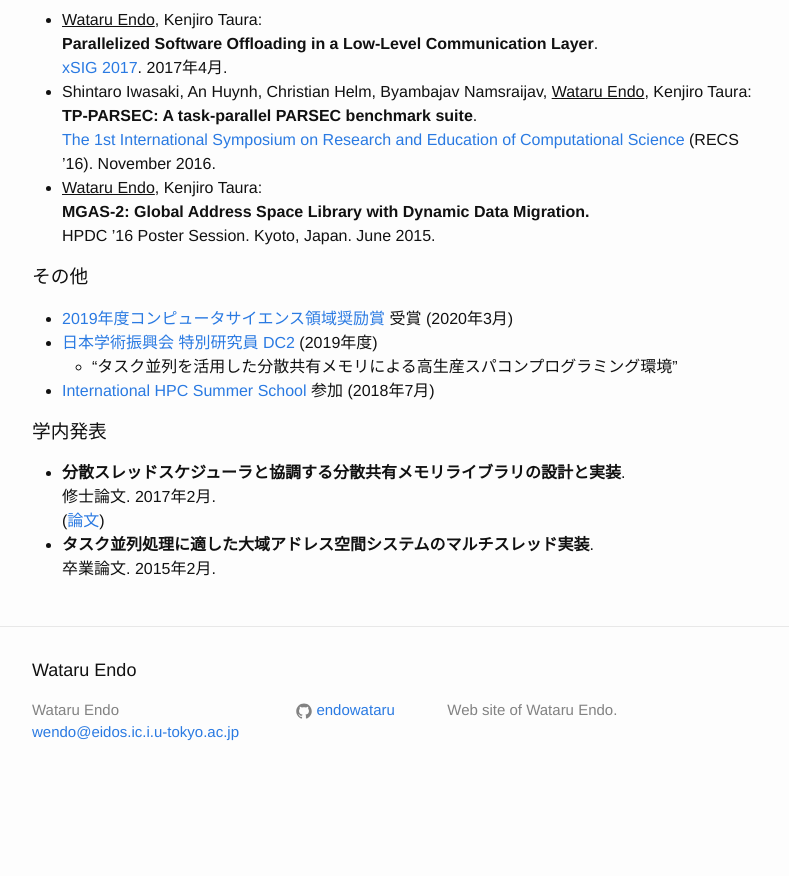
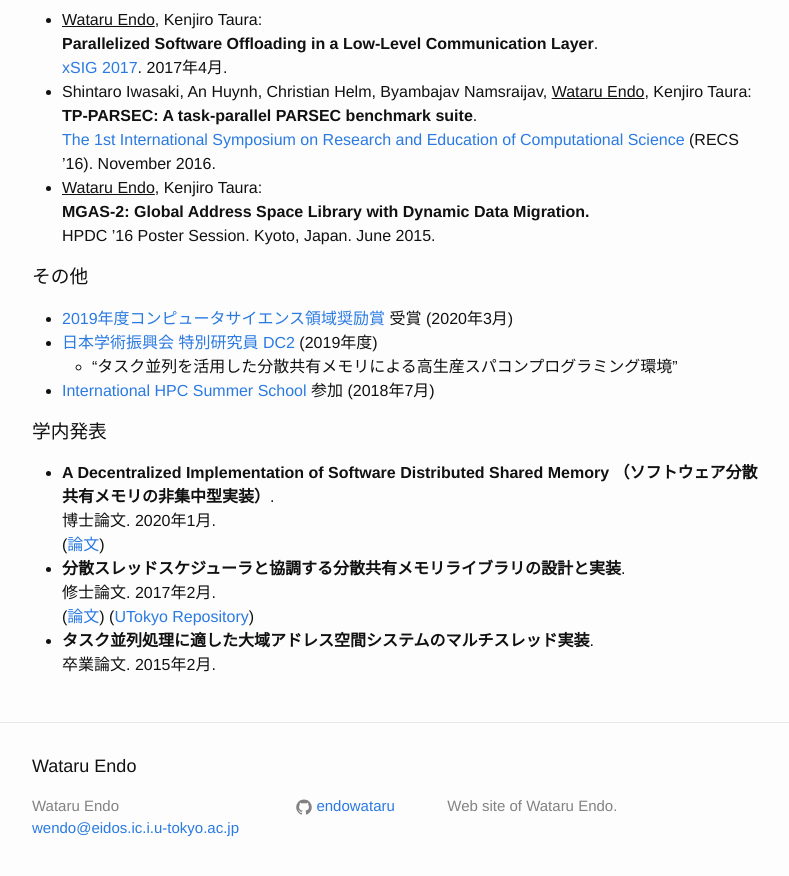
Before and after one commit to endowataru/endowataru.github.io, a Jekyll site: the page built from ja.md, in a window 1280 px wide and 900 px high, scrolled down 1898 px. Shown: the top 876 px of the window, without its empty margins (238-1027 px from the left). Built offline with Jekyll 4.4.1, drawn with Linux system fonts in a browser that asks for light colours; before the commit the page ends 2702 px from its top, so only the background shows below that.

Commit message:
Add doctoral dissertation

```diff
--- a/ja.md
+++ b/ja.md
@@ -109,8 +109,11 @@ __遠藤 亘 (えんどう わたる)__
 
 ### 学内発表
 
+- __A Decentralized Implementation of Software Distributed Shared Memory （ソフトウェア分散共有メモリの非集中型実装）__.
+  博士論文. 2020年1月.
+  ([論文](/pub/dissertation.pdf))
 - __分散スレッドスケジューラと協調する分散共有メモリライブラリの設計と実装__.
   修士論文. 2017年2月.
-  ([論文](/pub/masters_thesis.pdf))
+  ([論文](/pub/masters_thesis.pdf)) ([UTokyo Repository](http://hdl.handle.net/2261/00074499))
 - __タスク並列処理に適した大域アドレス空間システムのマルチスレッド実装__.
   卒業論文. 2015年2月.
```
Also changed, not shown: index.md (+6 -0 lines), 1 other file.
